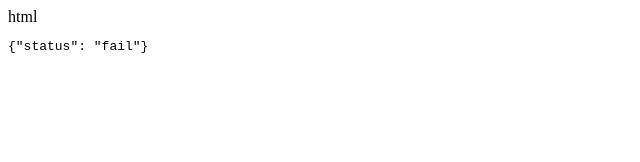
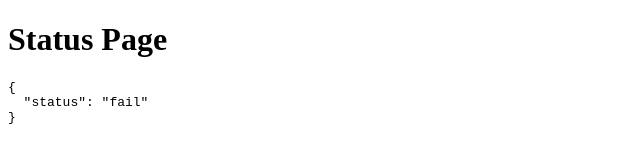
Before and after one commit to VictorGarciaAlonso/vga-statustester.github.io, a plain HTML site: page index.html in a window 1280 px wide. Shown: the whole page, without its empty margins (0-640 px from the left). Drawn offline with Linux system fonts and the light colour scheme.

Commit message:
Update index.html
from deepseek instead chatgpt

```diff
--- a/index.html
+++ b/index.html
@@ -1,4 +1,3 @@
-html
 <!DOCTYPE html>
 <html lang="en">
 <head>
@@ -6,24 +5,37 @@ html
     <meta name="viewport" content="width=device-width, initial-scale=1.0">
     <title>Status Page</title>
     <script>
-        function updateStatus() {
-            // Get the current time in milliseconds
-            const now = new Date();
-            // Calculate the number of 5-minute intervals since the Unix epoch
-            const interval = Math.floor(now.getTime() / (5 * 60 * 1000));
-            // Determine status based on whether the interval is odd or even
-            const status = (interval % 2 === 0) ? "ok" : "fail";
-            // Update the content
-            document.getElementById('status').textContent = `{"status": "${status}"}`;
+        function getStatus() {
+            // Generate a random status (ok or fail)
+            const status = Math.random() < 0.5 ? "ok" : "fail";
+            return { status };
         }
 
-        // Update status immediately upon loading
-        window.onload = updateStatus;
-        // Update status every minute
-        setInterval(updateStatus, 60000);
+        function sendResponse() {
+            const status = getStatus();
+            const response = JSON.stringify(status, null, 2);
+
+            // Check if the request is from curl (based on the User-Agent header)
+            const userAgent = navigator.userAgent.toLowerCase();
+            if (userAgent.includes('curl')) {
+                // If the request is from curl, return the JSON response and exit
+                document.write(`<pre>${response}</pre>`);
+                return;
+            }
+
+            // If it's a browser, display the status on the page
+            document.getElementById('status').textContent = response;
+        }
+
+        // Update the status every 5 minutes (300,000 milliseconds)
+        setInterval(sendResponse, 300000);
+
+        // Initial call to display the status immediately
+        window.onload = sendResponse;
     </script>
 </head>
 <body>
-    <pre id="status"></pre>
+    <h1>Status Page</h1>
+    <pre id="status">Loading...</pre>
 </body>
 </html>
```
